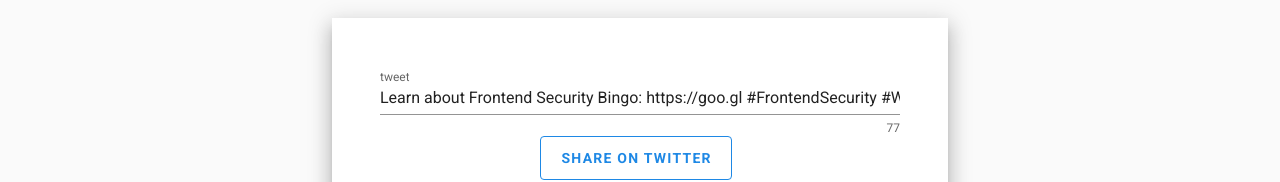
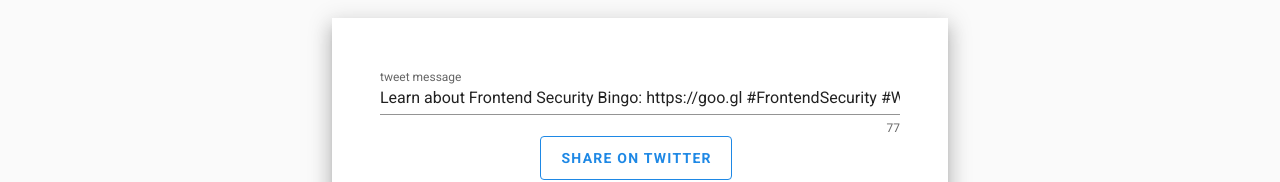
Before and after one commit to snyk-labs/frontend-security-bingo, a Vue app: page / in a window 1280 px wide. Shown: the part 413-595 px from the top of the page. Built offline with nearby package versions, Linux system fonts and the light colour scheme.

Commit message:
fix: tweet message label

```diff
--- a/src/components/SocialShare.vue
+++ b/src/components/SocialShare.vue
@@ -8,7 +8,7 @@
               <v-text-field
                 :counter="true"
                 v-model="shareTwitterText"
-                label="tweet"
+                label="tweet message"
                 required
                 :error-messages="tweetError"
               ></v-text-field>
```
